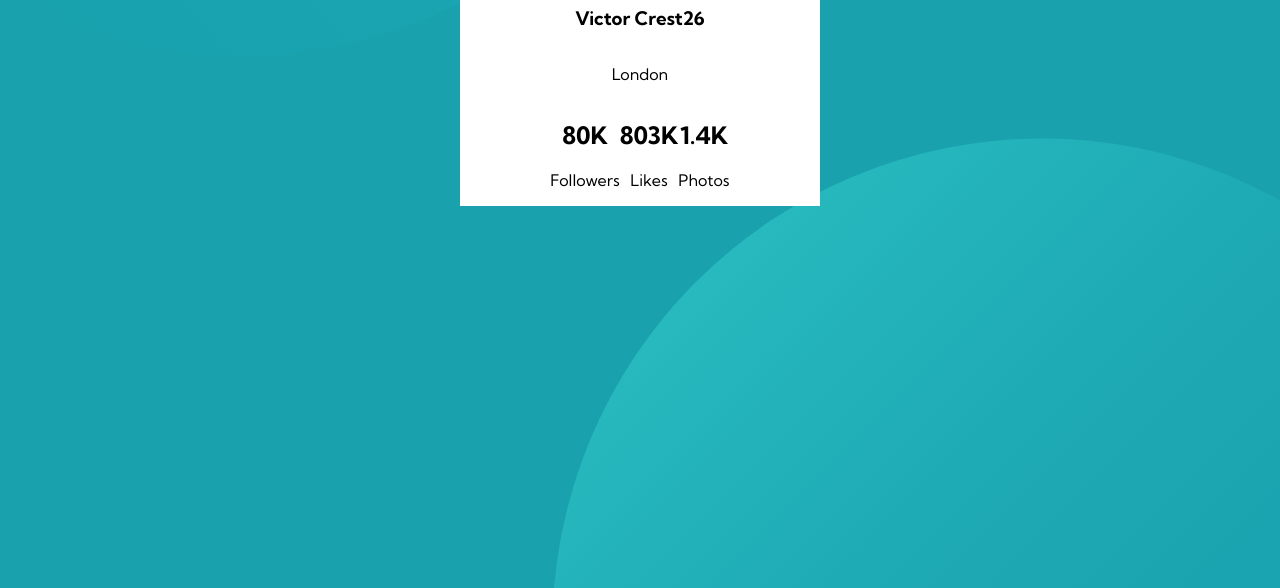
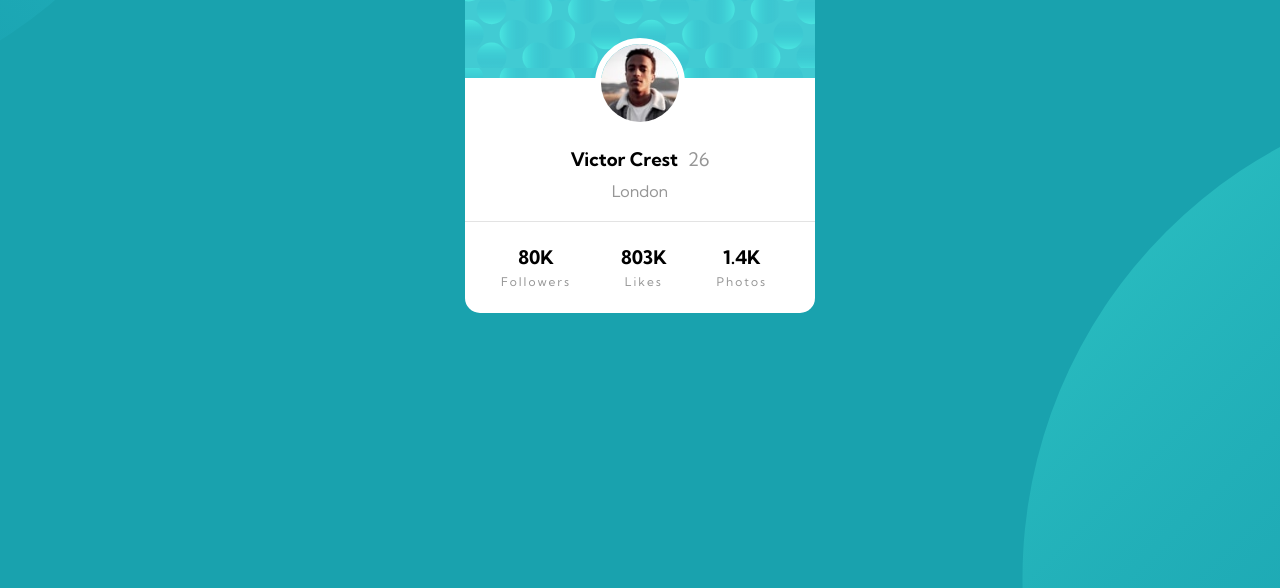
Before and after one commit to ckrdi/profile-component, a plain HTML site: page index.html in a window 1280 px wide. Shown: the part 212-800 px from the top of the page. Drawn offline with Linux system fonts and the light colour scheme.

Commit message:
Temporary solution for challenge

```diff
--- a/index.html
+++ b/index.html
@@ -42,26 +42,26 @@
       </div>
 
       <div class="card-body">
-        <div>
-          <div class="profile">
-            <h3>Victor Crest</h3>
-            <h3>26</h3>
+        <div class="profile">
+          <div class="info">
+            <h3 class="name">Victor Crest</h3>
+            <h3 class="age">26</h3>
           </div>
-          <p>London</p>
+          <p class="from">London</p>
         </div>
 
         <div class="stats">
           <div>
-            <h2>80K</h2>
-            <p>Followers</p>
+            <h3>80K</h3>
+            <p class="desc">Followers</p>
           </div>
           <div>
-            <h2>803K</h2>
-            <p>Likes</p>
+            <h3>803K</h3>
+            <p class="desc">Likes</p>
           </div>
           <div>
-            <h2>1.4K</h2>
-            <p>Photos</p>
+            <h3>1.4K</h3>
+            <p class="desc">Photos</p>
           </div>
         </div>
       </div>
--- /dev/null
+++ b/scss/_config.scss
@@ -0,0 +1,11 @@
+$dark-cyan: hsl(185, 75%, 39%);
+$dark-blue: hsl(229, 23%, 23%);
+$gray-blue: hsl(227, 10%, 46%);
+$dark-gray: hsl(0, 0%, 59%);
+
+$font-stack: "Kumbh Sans", sans-serif;
+$fonts: 18px;
+
+$top-pattern: url("/images/bg-pattern-top.svg");
+$bottom-pattern: url("/images/bg-pattern-bottom.svg");
+$card-pattern: url("/images/bg-pattern-card.svg");
--- a/scss/style.scss
+++ b/scss/style.scss
@@ -1,29 +1,86 @@
-$dark-cyan: hsl(185, 75%, 39%);
-$dark-blue: hsl(229, 23%, 23%);
-$gray-blue: hsl(227, 10%, 46%);
-$dark-gray: hsl(0, 0%, 59%);
+@import "config";
 
-$font-stack: "Kumbh Sans", sans-serif;
-$fonts: 18px;
+* {
+  box-sizing: border-box;
+  padding: 0;
+  margin: 0;
+}
 
 body {
   background-color: $dark-cyan;
-  background-image: url("/images/bg-pattern-top.svg"),
-    url("/images/bg-pattern-bottom.svg");
-  background-position: bottom 250px left -250px, top 350px right -250px;
+  background-image: $top-pattern, $bottom-pattern;
+  background-position: top -650px left -750px, top 300px right -720px;
   background-repeat: no-repeat;
 }
 
+@mixin light-gray {
+  color: $dark-gray;
+  font-weight: 400;
+}
+
 .card {
-  max-width: 360px;
-  margin: 100px auto;
+  margin: 140px auto;
+  max-width: 350px;
+  border-radius: 15px;
   text-align: center;
   background-color: white;
   font-family: $font-stack;
+
+  &-header {
+    border-radius: 15px 15px 0 0;
+    display: flex;
+    justify-content: center;
+    align-items: flex-end;
+    height: 150px;
+    background-image: $card-pattern;
+
+    img {
+      width: 90px;
+      height: 90px;
+      border-radius: 50%;
+      border: 6px solid white;
+      transform: translateY(50px);
+    }
+  }
+
+  &-body {
+    padding-top: 70px;
+
+    .profile {
+      padding-bottom: 20px;
+
+      .info {
+        padding-bottom: 10px;
+        display: flex;
+        justify-content: center;
+
+        .name {
+          padding-right: 10px;
+        }
+
+        .age {
+          @include light-gray;
+        }
+      }
+
+      .from {
+        @include light-gray;
+      }
+    }
+
+    .stats {
+      display: flex;
+      justify-content: space-between;
+      padding: 24px 48px 24px 36px;
+      border-top: 1px solid lighten($color: $dark-gray, $amount: 30%);
+      border-radius: 0 0 15px 15px;
+
+      .desc {
+        @include light-gray;
+        font-size: 12px;
+        letter-spacing: 2px;
+        padding-top: 5px;
+      }
+    }
+  }
 }
-
-.stats,
-.profile {
-  display: flex;
-  justify-content: center;
-}
```
Also changed, not shown: css/style.css.
